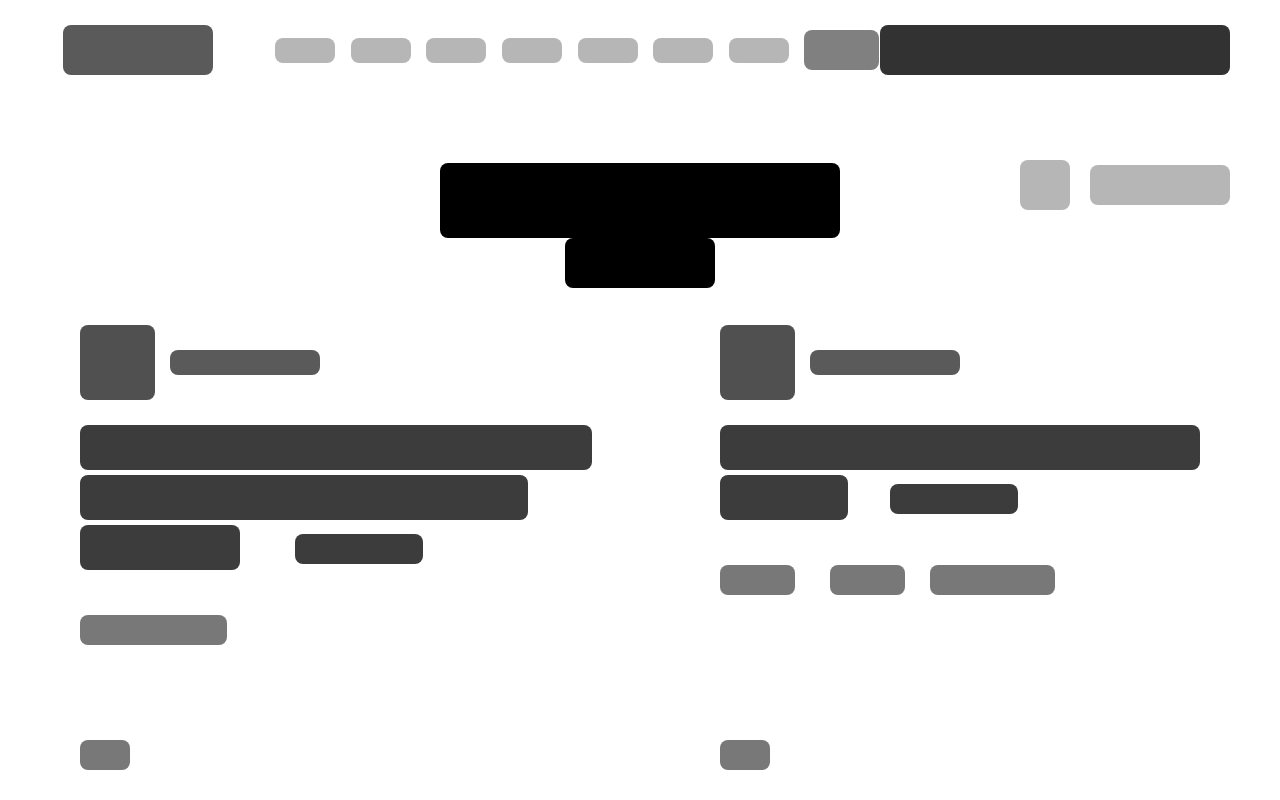
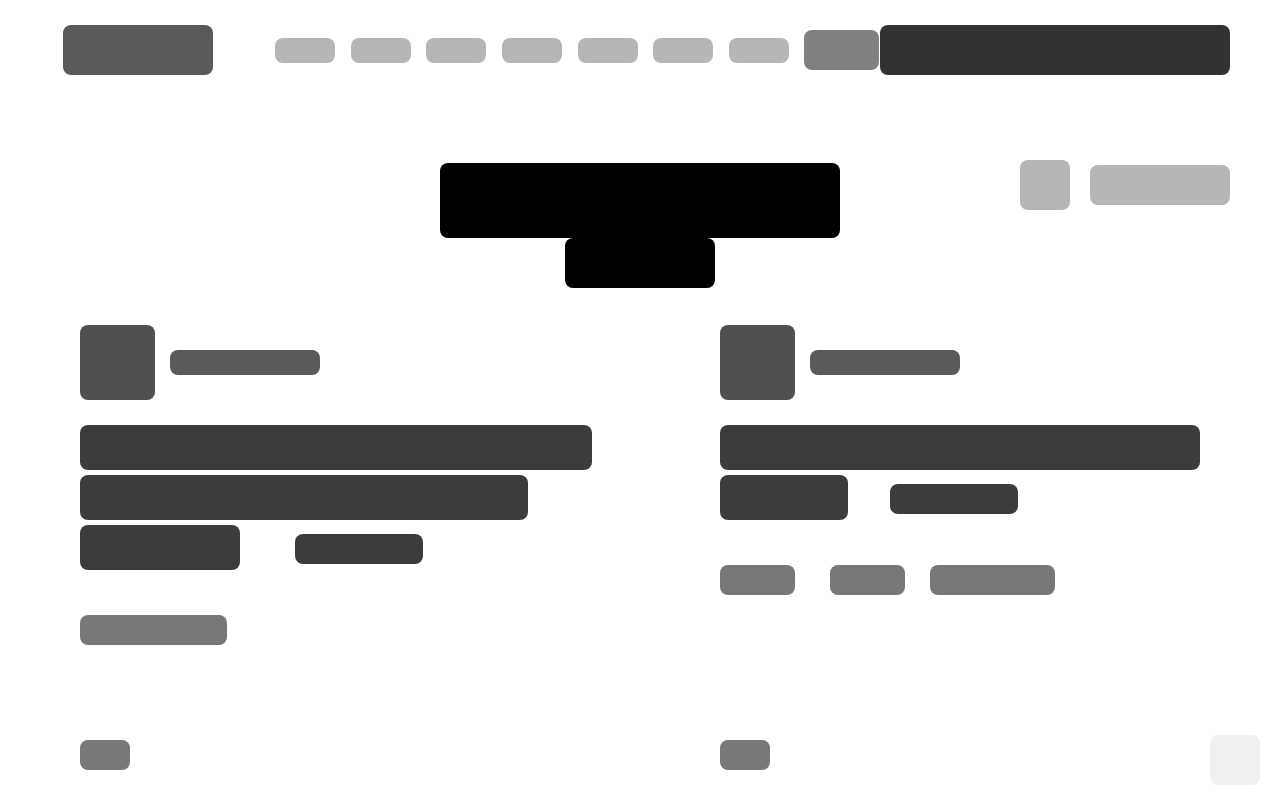
Before and after one commit to run-after/smashing-mag-heat-map, a plain HTML site: page index.html in a window 1280 px wide. Shown: the top 800 px of the page. Drawn offline with Linux system fonts and the light colour scheme.

Commit message:
Add fixed scroll up button

```diff
--- a/index.html
+++ b/index.html
@@ -6,6 +6,7 @@
   </head>
   <body>
     <div class="container">
+      <div class="scroll-top"></div>
       <header>
         <div class="nav logo"></div>
         <div class="nav link1"></div>
--- a/styles.css
+++ b/styles.css
@@ -114,6 +114,15 @@ header{
   grid-template-rows: 200px 585px 525px 530px 585px;
   justify-items: center;
   align-items: center;
+}
+
+.scroll-top {
+  position: fixed;
+  bottom: 15px;
+  right: 20px;
+  background: rgb(240, 240, 240);
+  height: 50px;
+  width: 50px;
 }
 
 /* second row */
```
